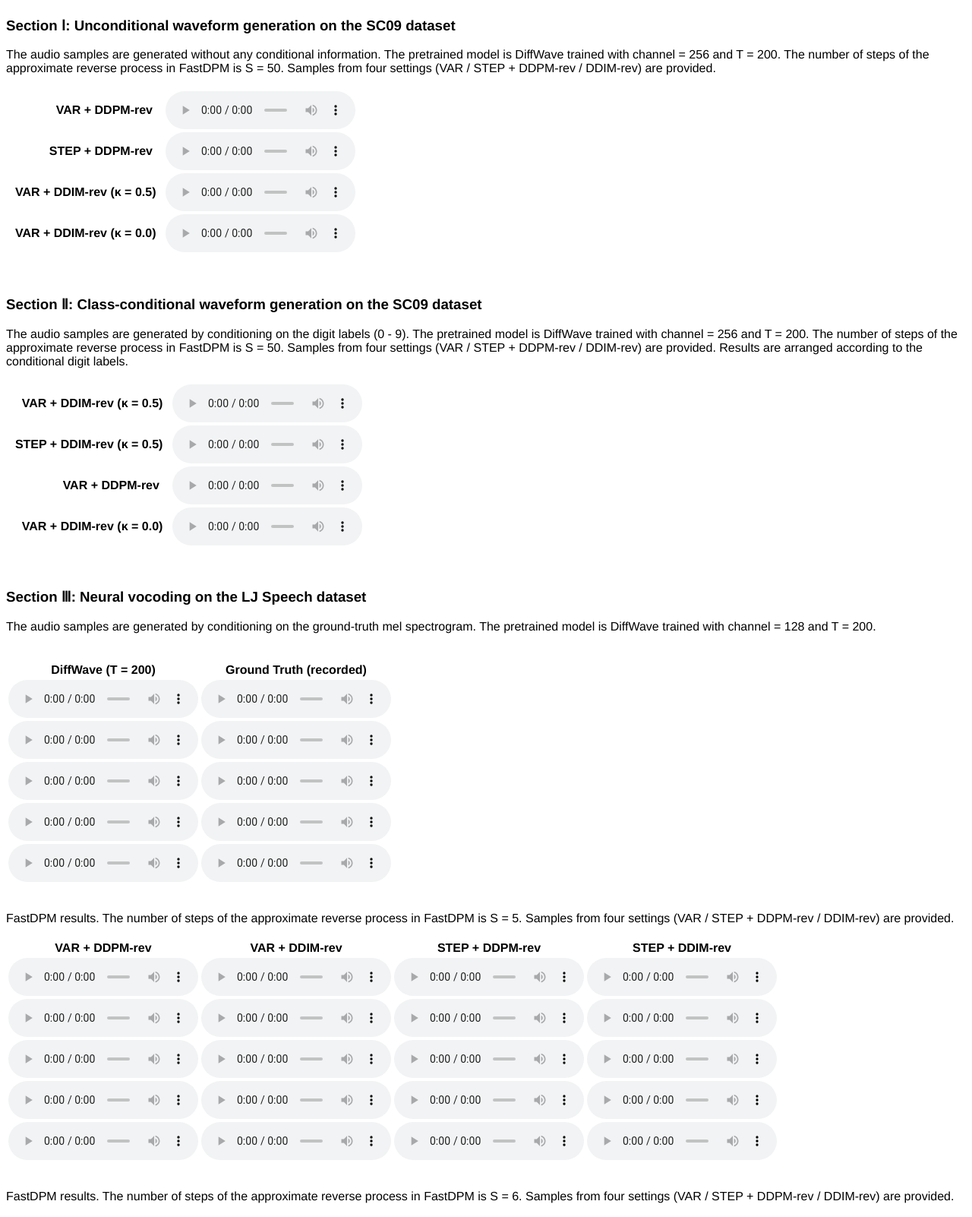
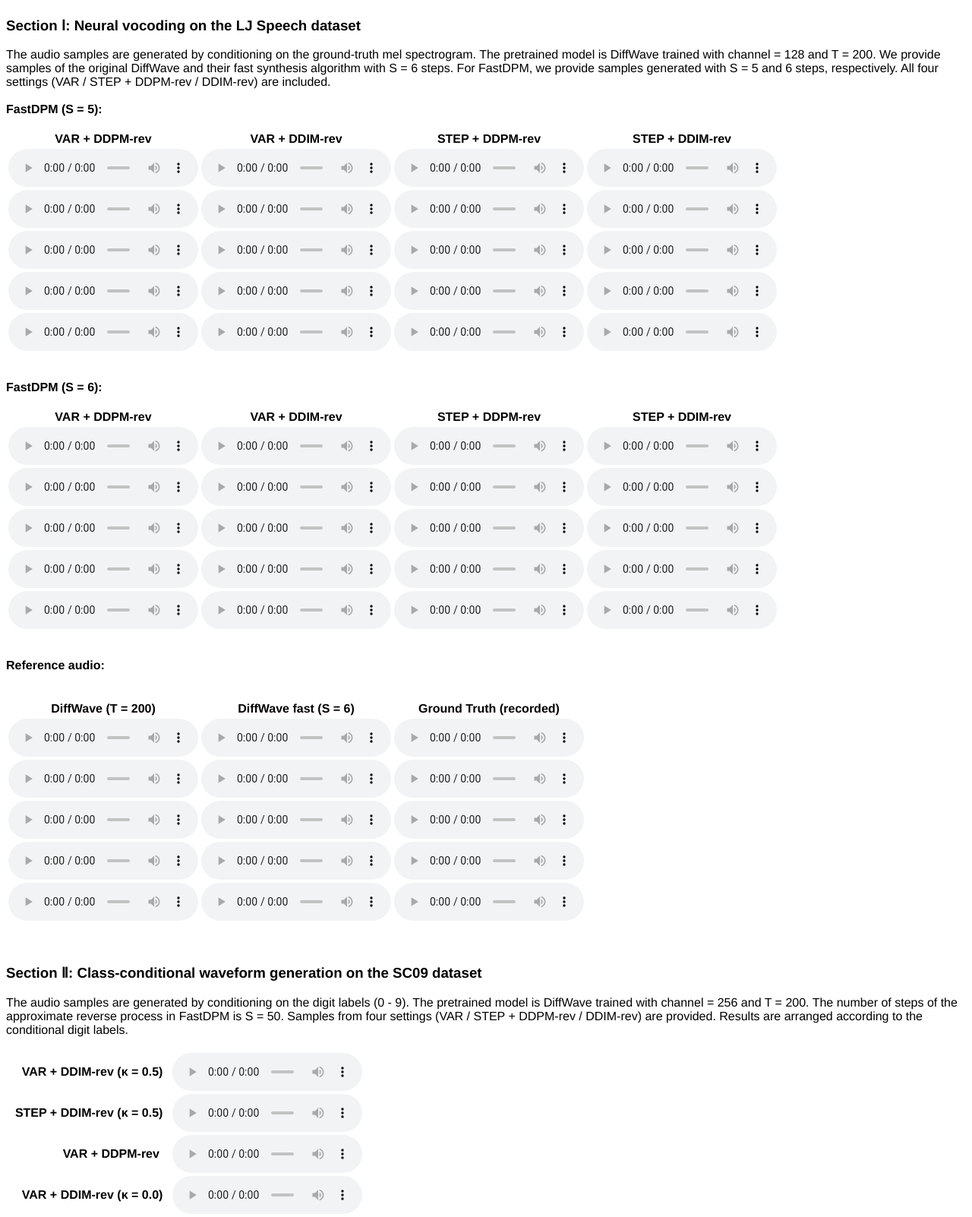
Before and after one commit to fastdpm/fastdpm.github.io, a plain HTML site: page index.html in a window 1280 px wide. Shown: the part 100-1702 px from the top of the page at 76% size. Drawn offline with Linux system fonts and the light colour scheme.

Commit message:
Update index.html

```diff
--- a/index.html
+++ b/index.html
@@ -11,109 +11,16 @@
   <body style="font-family: Helvetica">
   <!-- <body style="font-family: Palatino, serif"> -->
 
-    <br> </br>
-    <h3> Section &#8544;: Unconditional waveform generation on the SC09 dataset</h3>
-    The audio samples are generated without any conditional information.
-    The pretrained model is DiffWave trained with channel = 256 and T = 200.
-    The number of steps of the approximate reverse process in FastDPM is S = 50.
-    Samples from four settings (VAR / STEP + DDPM-rev / DDIM-rev) are provided.
+  	<br> </br>
+    <h3> Section &#8544;: Neural vocoding on the LJ Speech dataset</h3>
+    The audio samples are generated by conditioning on the ground-truth mel spectrogram.
+    The pretrained model is DiffWave trained with channel = 128 and T = 200.
+    We provide samples of the original DiffWave and their fast synthesis algorithm with S = 6 steps.
+    For FastDPM, we provide samples generated with S = 5 and 6 steps, respectively.
+    All four settings (VAR / STEP + DDPM-rev / DDIM-rev) are included.
     <br> </br>
 
-    <table>
-      <tbody>
-        <tr>
-          <th align="right">&nbsp;&nbsp;VAR + DDPM-rev &nbsp;&nbsp;</th>
-          <td><audio controls style="width: 250px; height: 50px"><source src="sc09/uncond_VAR50_1.0.wav" type="audio/wav"></audio></td>
-        </tr>
-        <tr>
-          <th align="right">&nbsp;&nbsp;STEP + DDPM-rev &nbsp;&nbsp;</th>
-          <td><audio controls style="width: 250px; height: 50px"><source src="sc09/uncond_STEP50_1.0.wav" type="audio/wav"></audio></td>
-        </tr>
-        <tr>
-          <th align="right">&nbsp;&nbsp;VAR + DDIM-rev (&kappa; = 0.5)&nbsp;&nbsp;</th>
-          <td><audio controls style="width: 250px; height: 50px"><source src="sc09/uncond_VAR50_0.5.wav" type="audio/wav"></audio></td>
-        </tr>
-        <tr>
-          <th align="right">&nbsp;&nbsp;VAR + DDIM-rev (&kappa; = 0.0)&nbsp;&nbsp;</th>
-          <td><audio controls style="width: 250px; height: 50px"><source src="sc09/uncond_VAR50_0.0.wav" type="audio/wav"></audio></td>
-        </tr>
-      </tbody>
-    </table>
-
-
-    <br> </br>
-    <h3> Section &#8545;: Class-conditional waveform generation on the SC09 dataset</h3>
-    The audio samples are generated by conditioning on the digit labels (0 - 9).
-    The pretrained model is DiffWave trained with channel = 256 and T = 200.
-    The number of steps of the approximate reverse process in FastDPM is S = 50.
-    Samples from four settings (VAR / STEP + DDPM-rev / DDIM-rev) are provided.
-    Results are arranged according to the conditional digit labels.
-    <br> </br>
-
-    <table>
-      <tbody>
-        <tr>
-          <th align="right">&nbsp;&nbsp;VAR + DDIM-rev (&kappa; = 0.5)&nbsp;&nbsp;</th>
-          <td><audio controls style="width: 250px; height: 50px"><source src="sc09/cond_VAR50_0.5.wav" type="audio/wav"></audio></td>
-        </tr>
-        <tr>
-          <th align="right">&nbsp;&nbsp;STEP + DDIM-rev (&kappa; = 0.5)&nbsp;&nbsp;</th>
-          <td><audio controls style="width: 250px; height: 50px"><source src="sc09/cond_STEP50_0.5.wav" type="audio/wav"></audio></td>
-        </tr>
-        <tr>
-          <th align="right">&nbsp;&nbsp;VAR + DDPM-rev &nbsp;&nbsp;</th>
-          <td><audio controls style="width: 250px; height: 50px"><source src="sc09/cond_VAR50_1.0.wav" type="audio/wav"></audio></td>
-        </tr>
-        <tr>
-          <th align="right">&nbsp;&nbsp;VAR + DDIM-rev (&kappa; = 0.0)&nbsp;&nbsp;</th>
-          <td><audio controls style="width: 250px; height: 50px"><source src="sc09/cond_VAR50_0.0.wav" type="audio/wav"></audio></td>
-        </tr>
-      </tbody>
-    </table>
-
-
-  	<br> </br>
-    <h3> Section &#8546;: Neural vocoding on the LJ Speech dataset</h3>
-    The audio samples are generated by conditioning on the ground-truth mel spectrogram.
-    The pretrained model is DiffWave trained with channel = 128 and T = 200.
-    <br> </br>
-
-    <table>
-      <thead>
-        <tr>
-          <th align="middle">DiffWave (T = 200)</th>&nbsp;&nbsp;&nbsp;&nbsp;&nbsp;&nbsp;&nbsp;&nbsp;&nbsp;&nbsp;
-          <th align="middle">Ground Truth (recorded)</th>
-        </tr>
-      </thead>
-
-       <tbody>
-        <tr>
-          <td><audio controls style="width: 250px; height: 50px"><source src="ljspeech/DiffWave/LJ001-0001.wav" type="audio/wav"></audio></td>
-          <td><audio controls style="width: 250px; height: 50px"><source src="ljspeech/GroundTruth/LJ001-0001.wav" type="audio/wav"></audio></td>
-        </tr>
-        <tr>
-          <td><audio controls style="width: 250px; height: 50px"><source src="ljspeech/DiffWave/LJ001-0002.wav" type="audio/wav"></audio></td>
-          <td><audio controls style="width: 250px; height: 50px"><source src="ljspeech/GroundTruth/LJ001-0002.wav" type="audio/wav"></audio></td>
-        </tr>
-        <tr>
-          <td><audio controls style="width: 250px; height: 50px"><source src="ljspeech/DiffWave/LJ001-0003.wav" type="audio/wav"></audio></td>
-          <td><audio controls style="width: 250px; height: 50px"><source src="ljspeech/GroundTruth/LJ001-0003.wav" type="audio/wav"></audio></td>
-        </tr>
-        <tr>
-          <td><audio controls style="width: 250px; height: 50px"><source src="ljspeech/DiffWave/LJ001-0004.wav" type="audio/wav"></audio></td>
-          <td><audio controls style="width: 250px; height: 50px"><source src="ljspeech/GroundTruth/LJ001-0004.wav" type="audio/wav"></audio></td>
-        </tr>
-        <tr>
-          <td><audio controls style="width: 250px; height: 50px"><source src="ljspeech/DiffWave/LJ001-0005.wav" type="audio/wav"></audio></td>
-          <td><audio controls style="width: 250px; height: 50px"><source src="ljspeech/GroundTruth/LJ001-0005.wav" type="audio/wav"></audio></td>
-        </tr>
-
-      </tbody>
-    </table>
-
-    <br> </br>
-    FastDPM results. The number of steps of the approximate reverse process in FastDPM is S = 5.
-    Samples from four settings (VAR / STEP + DDPM-rev / DDIM-rev) are provided.
+    <b>FastDPM (S = 5):</b>
     <br> </br>
 
     <table>
@@ -162,8 +69,8 @@
     </table>
 
     <br> </br>
-    FastDPM results. The number of steps of the approximate reverse process in FastDPM is S = 6.
-    Samples from four settings (VAR / STEP + DDPM-rev / DDIM-rev) are provided.
+
+    <b>FastDPM (S = 6):</b>
     <br> </br>
 
     <table>
@@ -176,43 +83,183 @@
         </tr>
       </thead>
 
-       <tbody>
+      <tbody>
         <tr>
-          <td><audio controls style="width: 250px; height: 50px"><source src="ljspeech/VAR_DDPM/LJ001-0001_6.wav" type="audio/wav"></audio></td>
-          <td><audio controls style="width: 250px; height: 50px"><source src="ljspeech/VAR_DDIM/LJ001-0001_6.wav" type="audio/wav"></audio></td>
-          <td><audio controls style="width: 250px; height: 50px"><source src="ljspeech/STEP_DDPM/LJ001-0001_6.wav" type="audio/wav"></audio></td>
-          <td><audio controls style="width: 250px; height: 50px"><source src="ljspeech/STEP_DDIM/LJ001-0001_6.wav" type="audio/wav"></audio></td>
+          <td><audio controls style="width: 250px; height: 50px">
+              <source src="ljspeech/VAR_DDPM/LJ001-0001_6.wav" type="audio/wav">
+            </audio></td>
+          <td><audio controls style="width: 250px; height: 50px">
+              <source src="ljspeech/VAR_DDIM/LJ001-0001_6.wav" type="audio/wav">
+            </audio></td>
+          <td><audio controls style="width: 250px; height: 50px">
+              <source src="ljspeech/STEP_DDPM/LJ001-0001_6.wav" type="audio/wav">
+            </audio></td>
+          <td><audio controls style="width: 250px; height: 50px">
+              <source src="ljspeech/STEP_DDIM/LJ001-0001_6.wav" type="audio/wav">
+            </audio></td>
         </tr>
         <tr>
-          <td><audio controls style="width: 250px; height: 50px"><source src="ljspeech/VAR_DDPM/LJ001-0002_6.wav" type="audio/wav"></audio></td>
-          <td><audio controls style="width: 250px; height: 50px"><source src="ljspeech/VAR_DDIM/LJ001-0002_6.wav" type="audio/wav"></audio></td>
-          <td><audio controls style="width: 250px; height: 50px"><source src="ljspeech/STEP_DDPM/LJ001-0002_6.wav" type="audio/wav"></audio></td>
-          <td><audio controls style="width: 250px; height: 50px"><source src="ljspeech/STEP_DDIM/LJ001-0002_6.wav" type="audio/wav"></audio></td>
+          <td><audio controls style="width: 250px; height: 50px">
+              <source src="ljspeech/VAR_DDPM/LJ001-0002_6.wav" type="audio/wav">
+            </audio></td>
+          <td><audio controls style="width: 250px; height: 50px">
+              <source src="ljspeech/VAR_DDIM/LJ001-0002_6.wav" type="audio/wav">
+            </audio></td>
+          <td><audio controls style="width: 250px; height: 50px">
+              <source src="ljspeech/STEP_DDPM/LJ001-0002_6.wav" type="audio/wav">
+            </audio></td>
+          <td><audio controls style="width: 250px; height: 50px">
+              <source src="ljspeech/STEP_DDIM/LJ001-0002_6.wav" type="audio/wav">
+            </audio></td>
         </tr>
         <tr>
-          <td><audio controls style="width: 250px; height: 50px"><source src="ljspeech/VAR_DDPM/LJ001-0003_6.wav" type="audio/wav"></audio></td>
-          <td><audio controls style="width: 250px; height: 50px"><source src="ljspeech/VAR_DDIM/LJ001-0003_6.wav" type="audio/wav"></audio></td>
-          <td><audio controls style="width: 250px; height: 50px"><source src="ljspeech/STEP_DDPM/LJ001-0003_6.wav" type="audio/wav"></audio></td>
-          <td><audio controls style="width: 250px; height: 50px"><source src="ljspeech/STEP_DDIM/LJ001-0003_6.wav" type="audio/wav"></audio></td>
+          <td><audio controls style="width: 250px; height: 50px">
+              <source src="ljspeech/VAR_DDPM/LJ001-0003_6.wav" type="audio/wav">
+            </audio></td>
+          <td><audio controls style="width: 250px; height: 50px">
+              <source src="ljspeech/VAR_DDIM/LJ001-0003_6.wav" type="audio/wav">
+            </audio></td>
+          <td><audio controls style="width: 250px; height: 50px">
+              <source src="ljspeech/STEP_DDPM/LJ001-0003_6.wav" type="audio/wav">
+            </audio></td>
+          <td><audio controls style="width: 250px; height: 50px">
+              <source src="ljspeech/STEP_DDIM/LJ001-0003_6.wav" type="audio/wav">
+            </audio></td>
         </tr>
         <tr>
-          <td><audio controls style="width: 250px; height: 50px"><source src="ljspeech/VAR_DDPM/LJ001-0004_6.wav" type="audio/wav"></audio></td>
-          <td><audio controls style="width: 250px; height: 50px"><source src="ljspeech/VAR_DDIM/LJ001-0004_6.wav" type="audio/wav"></audio></td>
-          <td><audio controls style="width: 250px; height: 50px"><source src="ljspeech/STEP_DDPM/LJ001-0004_6.wav" type="audio/wav"></audio></td>
-          <td><audio controls style="width: 250px; height: 50px"><source src="ljspeech/STEP_DDIM/LJ001-0004_6.wav" type="audio/wav"></audio></td>
+          <td><audio controls style="width: 250px; height: 50px">
+              <source src="ljspeech/VAR_DDPM/LJ001-0004_6.wav" type="audio/wav">
+            </audio></td>
+          <td><audio controls style="width: 250px; height: 50px">
+              <source src="ljspeech/VAR_DDIM/LJ001-0004_6.wav" type="audio/wav">
+            </audio></td>
+          <td><audio controls style="width: 250px; height: 50px">
+              <source src="ljspeech/STEP_DDPM/LJ001-0004_6.wav" type="audio/wav">
+            </audio></td>
+          <td><audio controls style="width: 250px; height: 50px">
+              <source src="ljspeech/STEP_DDIM/LJ001-0004_6.wav" type="audio/wav">
+            </audio></td>
         </tr>
         <tr>
-          <td><audio controls style="width: 250px; height: 50px"><source src="ljspeech/VAR_DDPM/LJ001-0005_6.wav" type="audio/wav"></audio></td>
-          <td><audio controls style="width: 250px; height: 50px"><source src="ljspeech/VAR_DDIM/LJ001-0005_6.wav" type="audio/wav"></audio></td>
-          <td><audio controls style="width: 250px; height: 50px"><source src="ljspeech/STEP_DDPM/LJ001-0005_6.wav" type="audio/wav"></audio></td>
-          <td><audio controls style="width: 250px; height: 50px"><source src="ljspeech/STEP_DDIM/LJ001-0005_6.wav" type="audio/wav"></audio></td>
+          <td><audio controls style="width: 250px; height: 50px">
+              <source src="ljspeech/VAR_DDPM/LJ001-0005_6.wav" type="audio/wav">
+            </audio></td>
+          <td><audio controls style="width: 250px; height: 50px">
+              <source src="ljspeech/VAR_DDIM/LJ001-0005_6.wav" type="audio/wav">
+            </audio></td>
+          <td><audio controls style="width: 250px; height: 50px">
+              <source src="ljspeech/STEP_DDPM/LJ001-0005_6.wav" type="audio/wav">
+            </audio></td>
+          <td><audio controls style="width: 250px; height: 50px">
+              <source src="ljspeech/STEP_DDIM/LJ001-0005_6.wav" type="audio/wav">
+            </audio></td>
         </tr>
 
       </tbody>
     </table>
 
+    <br> </br>
 
+    <b>Reference audio:</b>
+    <br> </br>
 
+    <table>
+      <thead>
+        <tr>
+          <th align="middle">DiffWave (T = 200)</th>&nbsp;&nbsp;&nbsp;&nbsp;&nbsp;&nbsp;&nbsp;&nbsp;&nbsp;&nbsp;
+          <th align="middle">DiffWave fast (S = 6)</th>&nbsp;&nbsp;&nbsp;&nbsp;&nbsp;&nbsp;&nbsp;&nbsp;&nbsp;&nbsp;
+          <th align="middle">Ground Truth (recorded)</th>
+        </tr>
+      </thead>
+
+       <tbody>
+        <tr>
+          <td><audio controls style="width: 250px; height: 50px"><source src="ljspeech/DiffWave/LJ001-0001.wav" type="audio/wav"></audio></td>
+          <td><audio controls style="width: 250px; height: 50px"><source src="ljspeech/DiffWave/LJ001-0001-C128-fast.wav" type="audio/wav"></audio></td>
+          <td><audio controls style="width: 250px; height: 50px"><source src="ljspeech/GroundTruth/LJ001-0001.wav" type="audio/wav"></audio></td>
+        </tr>
+        <tr>
+          <td><audio controls style="width: 250px; height: 50px"><source src="ljspeech/DiffWave/LJ001-0002.wav" type="audio/wav"></audio></td>
+          <td><audio controls style="width: 250px; height: 50px"><source src="ljspeech/DiffWave/LJ001-0002-C128-fast.wav" type="audio/wav"></audio></td>
+          <td><audio controls style="width: 250px; height: 50px"><source src="ljspeech/GroundTruth/LJ001-0002.wav" type="audio/wav"></audio></td>
+        </tr>
+        <tr>
+          <td><audio controls style="width: 250px; height: 50px"><source src="ljspeech/DiffWave/LJ001-0003.wav" type="audio/wav"></audio></td>
+          <td><audio controls style="width: 250px; height: 50px"><source src="ljspeech/DiffWave/LJ001-0003-C128-fast.wav" type="audio/wav"></audio></td>
+          <td><audio controls style="width: 250px; height: 50px"><source src="ljspeech/GroundTruth/LJ001-0003.wav" type="audio/wav"></audio></td>
+        </tr>
+        <tr>
+          <td><audio controls style="width: 250px; height: 50px"><source src="ljspeech/DiffWave/LJ001-0004.wav" type="audio/wav"></audio></td>
+          <td><audio controls style="width: 250px; height: 50px"><source src="ljspeech/DiffWave/LJ001-0004-C128-fast.wav" type="audio/wav"></audio></td>
+          <td><audio controls style="width: 250px; height: 50px"><source src="ljspeech/GroundTruth/LJ001-0004.wav" type="audio/wav"></audio></td>
+        </tr>
+        <tr>
+          <td><audio controls style="width: 250px; height: 50px"><source src="ljspeech/DiffWave/LJ001-0005.wav" type="audio/wav"></audio></td>
+          <td><audio controls style="width: 250px; height: 50px"><source src="ljspeech/DiffWave/LJ001-0005-C128-fast.wav" type="audio/wav"></audio></td>
+          <td><audio controls style="width: 250px; height: 50px"><source src="ljspeech/GroundTruth/LJ001-0005.wav" type="audio/wav"></audio></td>
+        </tr>
+
+      </tbody>
+    </table>
+
+    <br> </br>
+    <h3> Section &#8545;: Class-conditional waveform generation on the SC09 dataset</h3>
+    The audio samples are generated by conditioning on the digit labels (0 - 9).
+    The pretrained model is DiffWave trained with channel = 256 and T = 200.
+    The number of steps of the approximate reverse process in FastDPM is S = 50.
+    Samples from four settings (VAR / STEP + DDPM-rev / DDIM-rev) are provided.
+    Results are arranged according to the conditional digit labels.
+    <br> </br>
+
+    <table>
+      <tbody>
+        <tr>
+          <th align="right">&nbsp;&nbsp;VAR + DDIM-rev (&kappa; = 0.5)&nbsp;&nbsp;</th>
+          <td><audio controls style="width: 250px; height: 50px"><source src="sc09/cond_VAR50_0.5.wav" type="audio/wav"></audio></td>
+        </tr>
+        <tr>
+          <th align="right">&nbsp;&nbsp;STEP + DDIM-rev (&kappa; = 0.5)&nbsp;&nbsp;</th>
+          <td><audio controls style="width: 250px; height: 50px"><source src="sc09/cond_STEP50_0.5.wav" type="audio/wav"></audio></td>
+        </tr>
+        <tr>
+          <th align="right">&nbsp;&nbsp;VAR + DDPM-rev &nbsp;&nbsp;</th>
+          <td><audio controls style="width: 250px; height: 50px"><source src="sc09/cond_VAR50_1.0.wav" type="audio/wav"></audio></td>
+        </tr>
+        <tr>
+          <th align="right">&nbsp;&nbsp;VAR + DDIM-rev (&kappa; = 0.0)&nbsp;&nbsp;</th>
+          <td><audio controls style="width: 250px; height: 50px"><source src="sc09/cond_VAR50_0.0.wav" type="audio/wav"></audio></td>
+        </tr>
+      </tbody>
+    </table>
+
+    <br> </br>
+    <h3> Section &#8546;: Unconditional waveform generation on the SC09 dataset</h3>
+    The audio samples are generated without any conditional information.
+    The pretrained model is DiffWave trained with channel = 256 and T = 200.
+    The number of steps of the approximate reverse process in FastDPM is S = 50.
+    Samples from four settings (VAR / STEP + DDPM-rev / DDIM-rev) are provided.
+    <br> </br>
+
+    <table>
+      <tbody>
+        <tr>
+          <th align="right">&nbsp;&nbsp;VAR + DDPM-rev &nbsp;&nbsp;</th>
+          <td><audio controls style="width: 250px; height: 50px"><source src="sc09/uncond_VAR50_1.0.wav" type="audio/wav"></audio></td>
+        </tr>
+        <tr>
+          <th align="right">&nbsp;&nbsp;STEP + DDPM-rev &nbsp;&nbsp;</th>
+          <td><audio controls style="width: 250px; height: 50px"><source src="sc09/uncond_STEP50_1.0.wav" type="audio/wav"></audio></td>
+        </tr>
+        <tr>
+          <th align="right">&nbsp;&nbsp;VAR + DDIM-rev (&kappa; = 0.5)&nbsp;&nbsp;</th>
+          <td><audio controls style="width: 250px; height: 50px"><source src="sc09/uncond_VAR50_0.5.wav" type="audio/wav"></audio></td>
+        </tr>
+        <tr>
+          <th align="right">&nbsp;&nbsp;VAR + DDIM-rev (&kappa; = 0.0)&nbsp;&nbsp;</th>
+          <td><audio controls style="width: 250px; height: 50px"><source src="sc09/uncond_VAR50_0.0.wav" type="audio/wav"></audio></td>
+        </tr>
+      </tbody>
+    </table>
 
   </body>
 </html>
```
